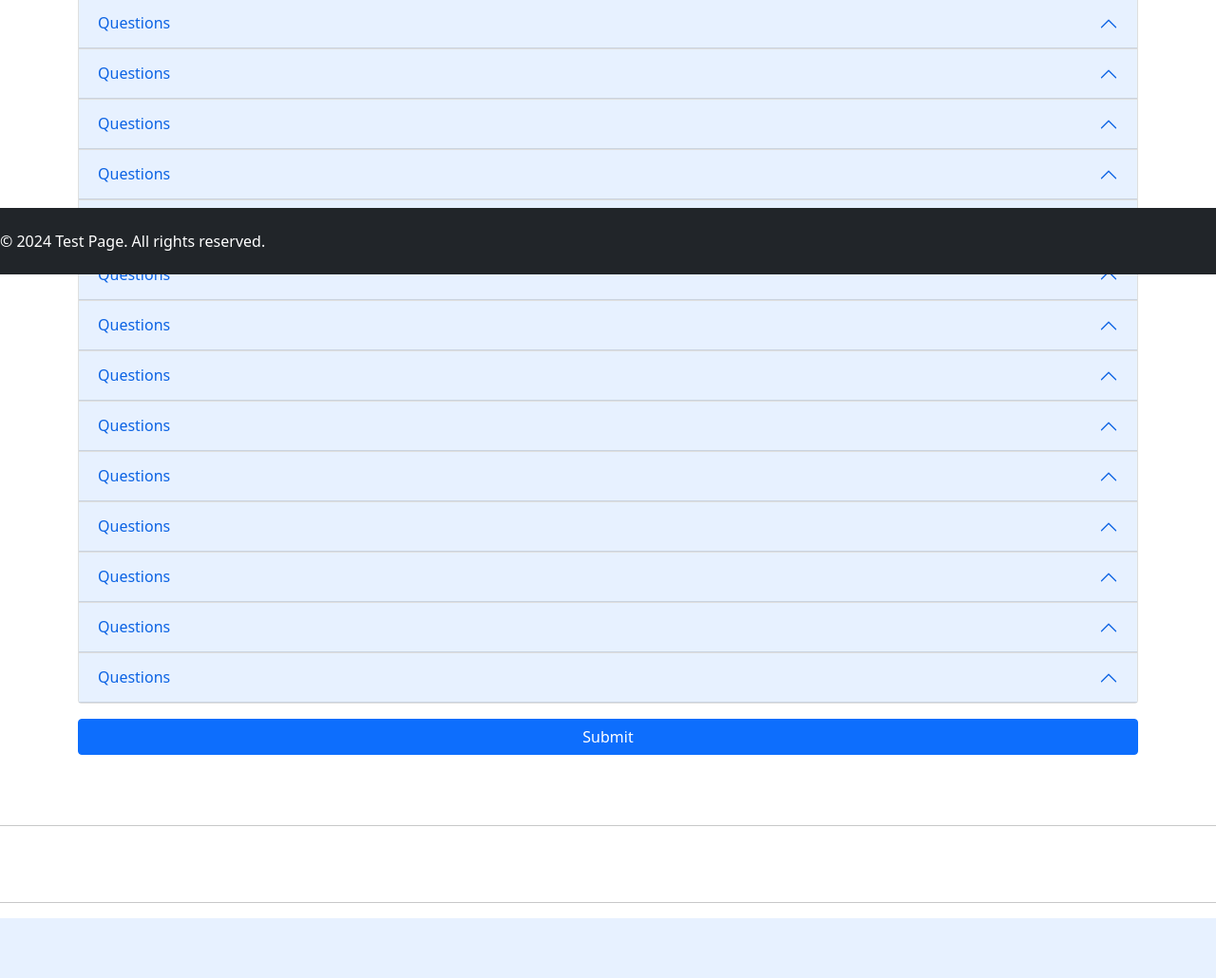
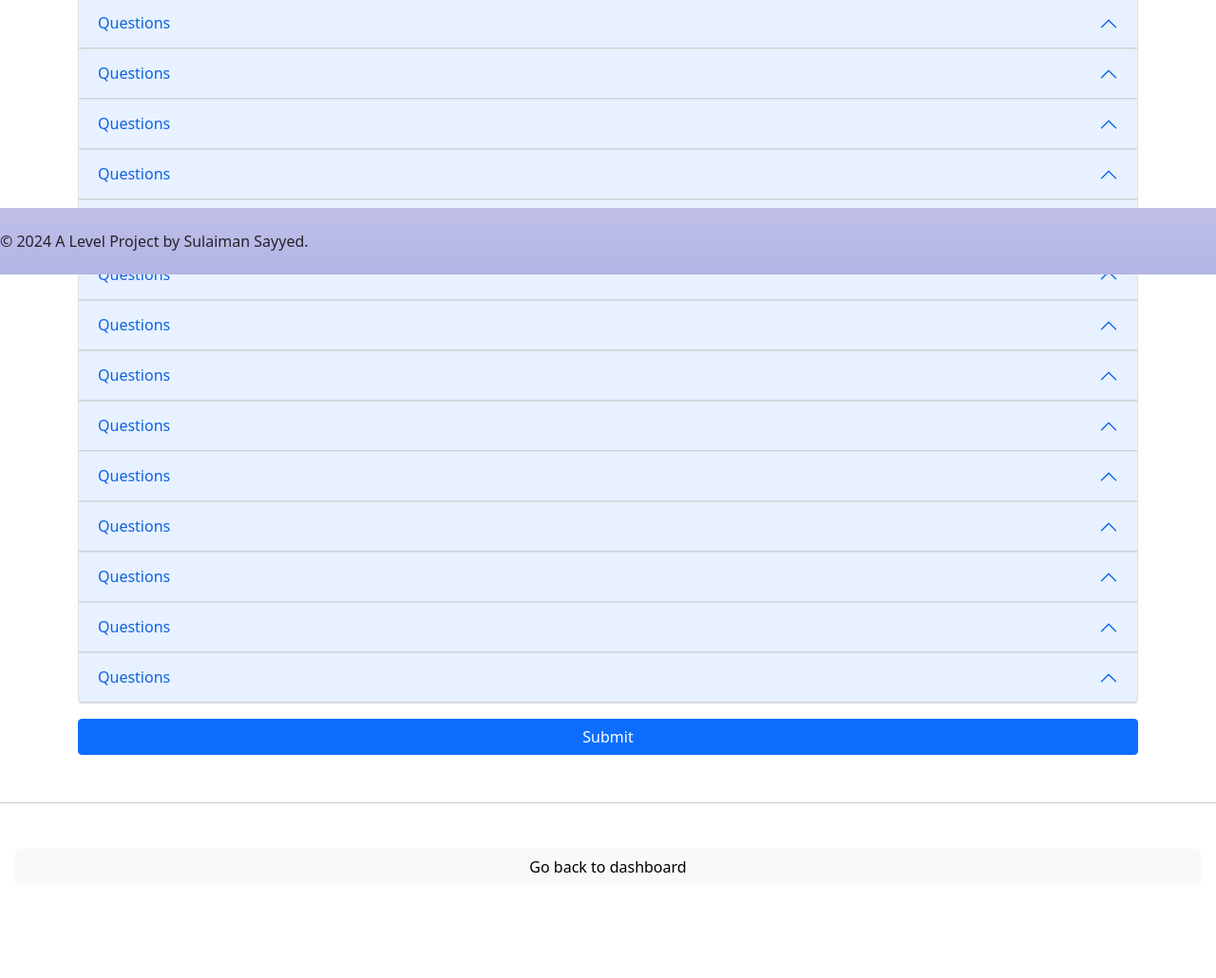
Before and after one commit to SulaimanSayyed21/h446Alevel, a Node server app: page /test in a window 1280 px wide. Shown: the part 511-1541 px from the top of the page at 95% size. Before the commit the page ends 1478 px from the top, so only its background shows below. Run offline with Node 20, Linux system fonts and the light colour scheme; some libraries are stand-ins or nearby versions.

Commit message:
dev: footer changed in dashboard, test and practice class, add links to go back to dash board, also sorted home page

```diff
--- a/controllers/loginController.js
+++ b/controllers/loginController.js
@@ -1,5 +1,4 @@
 // Login Controller
-
 var bcrypt = require('bcrypt');
 var collection = require('../modal/user');
 
@@ -10,7 +9,6 @@ const handleLoginRequest = async (req, res) => {
     if (!checkUser) {
       return res.redirect('/login?error=user_not_found');
     }
-
     const checkEmail = await collection.findOne({ email: req.body.useremail });
     if (!checkEmail) {
       return res.redirect('/login?error=email_not_found');
@@ -20,8 +18,6 @@ const handleLoginRequest = async (req, res) => {
       const isPasswordMatch = await bcrypt.compare(req.body.password, checkUser.password);
       if (isPasswordMatch) {
         return res.render('dashboard', { title: 'Dashboard' });
-
-
       } else {
         return res.redirect('/login?error=wrong_password');
       }
@@ -34,7 +30,6 @@ const handleLoginRequest = async (req, res) => {
     return res.send('Error during login. Please try again.');
   }
 };
-
 module.exports = {
   handleLoginRequest
 };
--- a/views/index.ejs
+++ b/views/index.ejs
@@ -4,6 +4,8 @@
       <section class="content-section" id="portfolio">
         <div class="container px-4 px-lg-5">
           <div class="content-section-heading text-center">
+            <hr>
+            <hr>
             <h3 class="text-secondary mb-0"> 11-Plus</h3>
             <h2 class="mb-5">Question and Answers</h2>
           </div>
@@ -11,10 +13,10 @@
             <div class="col-lg-6">
               <a class="portfolio-item" href="#!"></a>
 
-              <img class="img-fluid" src="/images/portfolio-4.jpg" alt="..." />
+              <!-- <img class="img-fluid" src="/images/portfolio-4.jpg" alt="..." /> -->
               <div class="caption">
                 <div class="caption-content"><br><br>
-                  <div class="h2">Login or Go to Dashboard! </div>
+                  <!-- <div class="h2">Login or Go to Dashboard! </div> -->
                 </div>
               </div>
             </div>
--- a/views/layout/footer.ejs
+++ b/views/layout/footer.ejs
@@ -1,4 +1,4 @@
-<footer>
+<!-- <footer>
     <div class="container">
         <div class="row">
             <div class="col">
@@ -6,4 +6,9 @@
             </div>
         </div>
     </div>
-</footer>
+</footer> -->
+
+<!-- Fixed bottom footer -->
+    <footer class="bg-gradient text-dark text-center py-3 fixed-bottom">
+        &copy; 2024 A Level Project by Sulaiman Sayyed.
+    </footer>
--- a/views/practice.ejs
+++ b/views/practice.ejs
@@ -52,6 +52,11 @@
             </div>
         </main>
         <br><br><hr>
+        <div class="card-body">
+            <h5 class="card-title"></h5>
+            <p class="card-text"></p>
+            <a href="/dashboard" class="btn btn-light">Go back to dashboard</a>
+        </div>
         <%- include('layout/footer.ejs'); %>
             <!-- Link to JavaScript file -->
             <script src="../bootstrap-5.0.2/js/bootstrap.bundle.min.js" type="text/javascript"></script>
--- a/views/test.ejs
+++ b/views/test.ejs
@@ -63,20 +63,19 @@
                 </div>
                 <button id="submit-test-btn" class="btn btn-primary mt-3" onclick="">Submit</button>
             </main>
-            <br><br>
+            <br>
             <hr>
             <!-- Timer display -->
             <!-- <div class="mb-4">
                 <p>Time remaining: <span id="timer">300</span> seconds</p>
             </div> -->
-
-
-            </main>
-            <br><br>
-            <hr>
-            <footer class="bg-dark text-white text-center py-3 fixed-bottom">
-                &copy; 2024 Test Page. All rights reserved.
-            </footer>
+            <div class="card-body">
+                <h5 class="card-title"></h5>
+                <p class="card-text"></p>
+                <a href="/dashboard" class="btn btn-light">Go back to dashboard</a>
+            </div>
+            <br><br><br>
+            <%- include('layout/footer.ejs'); %>
             <!-- Link to JavaScript file -->
             <script src="../bootstrap-5.0.2/js/bootstrap.bundle.min.js" type="text/javascript"></script>
             <script src="../javascripts/topicScript.js" type="text/javascript"></script>
```
Also changed, not shown: views/dashboard.ejs (+6 -8 lines), views/layout/navbar.ejs (+10 -6 lines).
